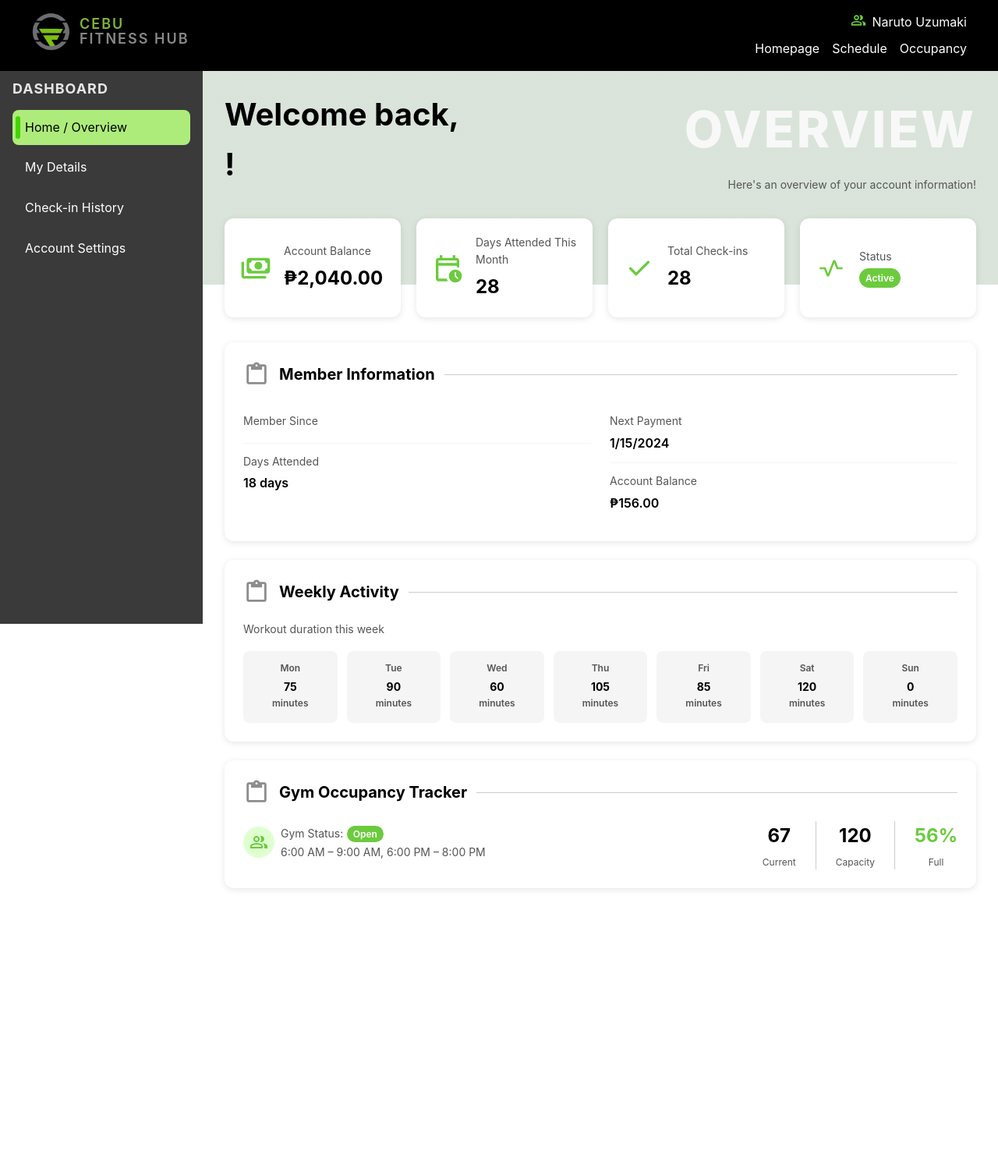
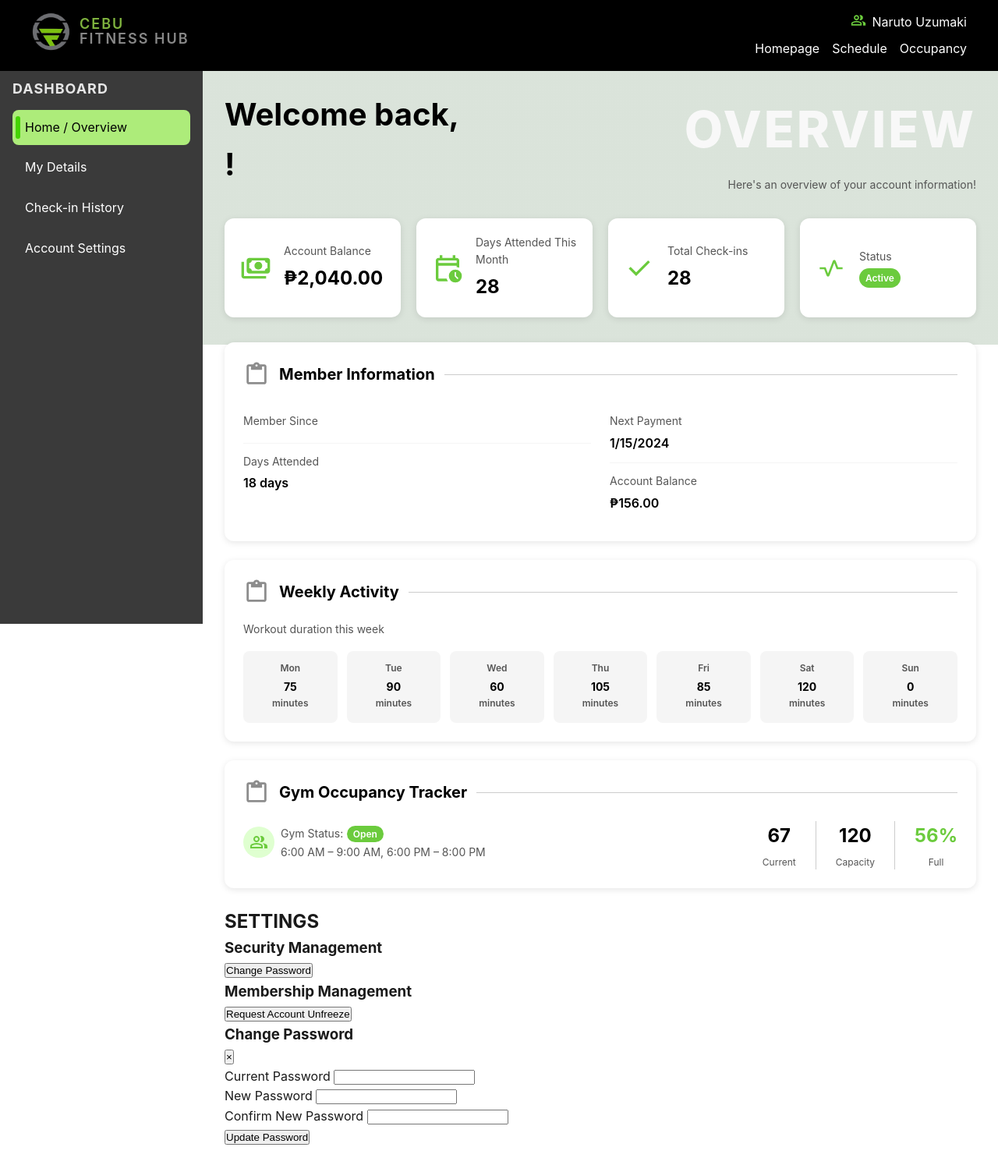
Before and after one commit to Klipwen/CSIT327-G5-CebuFitnessHub, a Django app: template PythonProject/cebufitnesshubproject/templates/gymapp/dashboard.html in a window 1280 px wide. Shown: the whole page at 78% size. Before the commit the page ends 1141 px from the top, so only its background shows below. Run offline with Django 5.2, Linux system fonts and the light colour scheme; the template is opened without the code that fills it, so the values that code supplies are empty.

Commit message:
Feat: Added Acount Settings page

```diff
--- a/PythonProject/cebufitnesshubproject/static/gymapp/css/dashboard.css
+++ b/PythonProject/cebufitnesshubproject/static/gymapp/css/dashboard.css
@@ -248,6 +248,7 @@
   font-size: 24px;
   font-weight: 700;
 }
+
 .status-badge {
   background: #6BCB3D;
   color: #fff;
--- a/PythonProject/cebufitnesshubproject/templates/gymapp/dashboard.html
+++ b/PythonProject/cebufitnesshubproject/templates/gymapp/dashboard.html
@@ -44,7 +44,7 @@
         <a href="#" class="nav-item active">Home / Overview</a>
         <a href="#details" class="nav-item">My Details</a>
         <a href="#checkins" class="nav-item">Check-in History</a>
-        <a href="#settings" class="nav-item">Account Settings</a>
+        <a href="{% url 'account_settings' %}" class="nav-item">Account Settings</a>
       </nav>
     </aside>
 
@@ -234,6 +234,58 @@
           </div>
         </div>
       </section>
+
+      <!-- Account Settings Box -->
+      <section id="settings" class="settings-box">
+        <div class="settings-header">
+          <h1 class="settings-title">SETTINGS</h1>
+        </div>
+
+        <div class="settings-section">
+          <h3 class="settings-subtitle">Security Management</h3>
+          <button type="button" class="btn btn-green" id="openChangePassword">Change Password</button>
+        </div>
+
+        <div class="settings-section">
+          <h3 class="settings-subtitle">Membership Management</h3>
+          {% if user.unfreeze_request_status == 'pending' %}
+            <button class="btn btn-pending" type="button" disabled>Request Pending</button>
+          {% else %}
+            <form action="{% url 'request_account_unfreeze' %}" method="post" class="inline-form">
+              {% csrf_token %}
+              <button class="btn btn-danger" type="submit">Request Account Unfreeze</button>
+            </form>
+          {% endif %}
+        </div>
+      </section>
+
+      <!-- Change Password Modal -->
+      <div class="modal" id="changePasswordModal" aria-hidden="true" role="dialog">
+        <div class="modal-content">
+          <div class="modal-header">
+            <h3>Change Password</h3>
+            <button type="button" class="modal-close" id="closeChangePassword">×</button>
+          </div>
+          <form action="{% url 'change_password' %}" method="post" class="modal-form">
+            {% csrf_token %}
+            <div class="form-group">
+              <label for="current_password">Current Password</label>
+              <input type="password" id="current_password" name="current_password" required>
+            </div>
+            <div class="form-group">
+              <label for="new_password">New Password</label>
+              <input type="password" id="new_password" name="new_password" required>
+            </div>
+            <div class="form-group">
+              <label for="confirm_password">Confirm New Password</label>
+              <input type="password" id="confirm_password" name="confirm_password" required>
+            </div>
+            <div class="modal-actions">
+              <button type="submit" class="btn btn-green">Update Password</button>
+            </div>
+          </form>
+        </div>
+      </div>
     </main>
   </div>
 
@@ -269,8 +321,28 @@
                 // }, 5000); // Display for 5 seconds
             });
         }
+
+        // Change Password modal controls
+        const openBtn = document.getElementById('openChangePassword');
+        const modal = document.getElementById('changePasswordModal');
+        const closeBtn = document.getElementById('closeChangePassword');
+        if (openBtn && modal && closeBtn) {
+            openBtn.addEventListener('click', () => {
+                modal.setAttribute('aria-hidden', 'false');
+                modal.classList.add('show');
+            });
+            closeBtn.addEventListener('click', () => {
+                modal.classList.remove('show');
+                modal.setAttribute('aria-hidden', 'true');
+            });
+            modal.addEventListener('click', (e) => {
+                if (e.target === modal) {
+                    modal.classList.remove('show');
+                    modal.setAttribute('aria-hidden', 'true');
+                }
+            });
+        }
     });
   </script>
 </body>
-</html>
-<!--/-->
+</html><!--/-->
```
